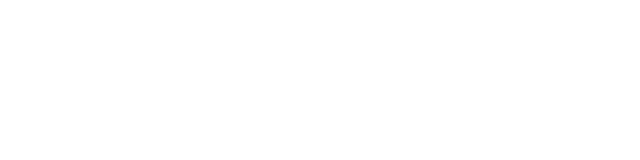
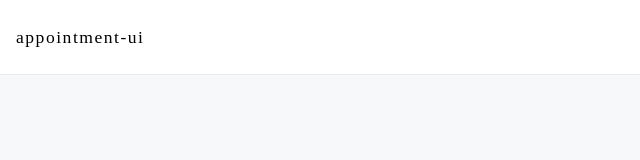
Before and after one commit to carlesfores/appointment-ui, a React (Vite) app: page / in a window 1280 px wide. Shown: the top 160 px of the page, without its empty margins (0-640 px from the left). Built offline with nearby package versions, Linux system fonts and the light colour scheme.

Commit message:
feat: create header component

```diff
--- a/src/App.jsx
+++ b/src/App.jsx
@@ -1,9 +1,13 @@
-import './App.css'
+import Header from "@/layout/header/index";
+import '@/App.scss';
 
 function App() {
 
   return (
     <>
+      <div class="page-content">
+        <Header />
+      </div>
     </>
   )
 }
--- /dev/null
+++ b/src/App.scss
@@ -0,0 +1,5 @@
+.page-content {
+  display: flex;
+  flex-direction: column;
+  height: 100%;
+}
--- a/src/index.css
+++ b/src/index.css
@@ -43,7 +43,18 @@
 }
 
 /* custom styles */
+:root {
+  --bg-color: #F6F8FA;
+  --box-shadow: rgba(0, 0, 0, 0.05) 0px 0px 0px 1px;
 
-:root {
   font-size: 16px;
+  background-color: var(--bg-color);
 }
+
+html, body {
+  height: 100%;
+}
+
+#root {
+  height: 100%;
+}
--- /dev/null
+++ b/src/layout/header/Header.jsx
@@ -0,0 +1,14 @@
+import "@/layout/header/Header.scss";
+
+function TopHeader() {
+
+  return (
+    <header className="top-header">
+      <div className="top-header__content">
+        <div className="top-header__title"> appointment-ui </div>
+      </div>
+    </header>
+  )
+}
+
+export default TopHeader;
--- /dev/null
+++ b/src/layout/header/Header.scss
@@ -0,0 +1,16 @@
+.top-header {
+  padding: 0 16px;
+  background-color: #fff;
+  box-shadow: var(--box-shadow);
+
+  &__content {
+    display: flex;
+    align-items: center;
+    height: 74px;
+  }
+
+  &__title {
+    font-size: 1.1rem;
+    letter-spacing: 1.5px;
+  }
+}
--- /dev/null
+++ b/src/layout/header/index.js
@@ -0,0 +1,3 @@
+import Header from "@/layout/header/Header.jsx";
+
+export default Header;
```
Also changed, not shown: src/App.css (deleted).
